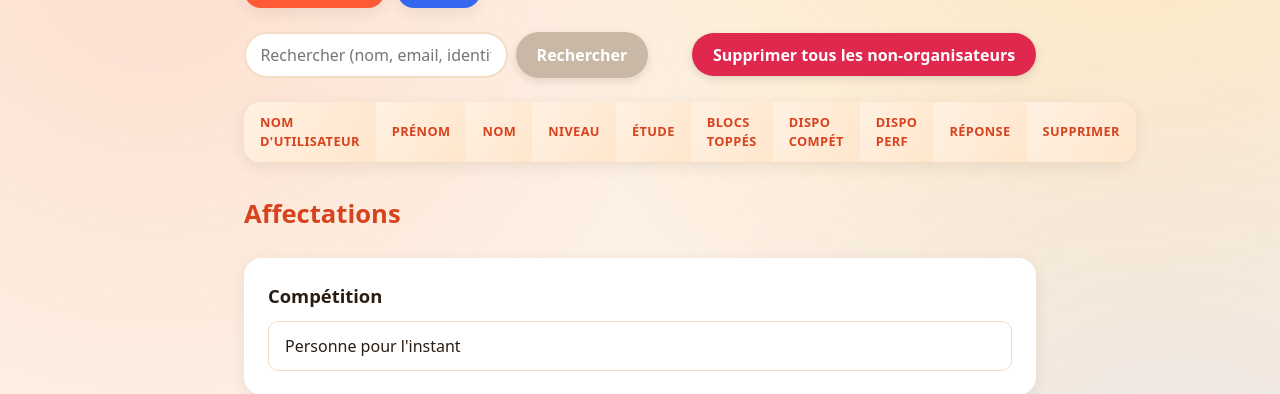
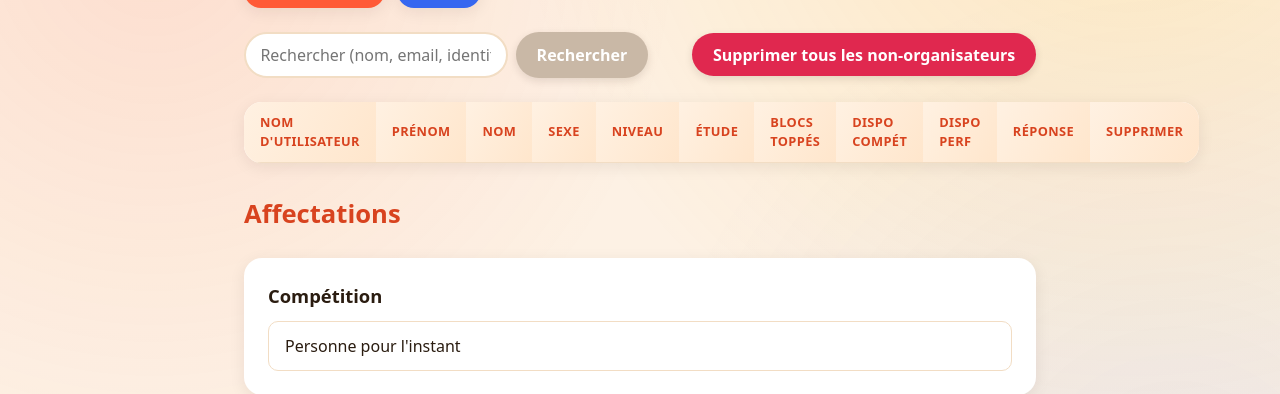
Before and after one commit to nathanmorael-eng/selection_blocs, a Django app: template config/boulders/templates/liste_users.html in a window 1280 px wide. Shown: the part 177-571 px from the top of the page. Run offline with Django 5.2, Linux system fonts and the light colour scheme; the template is opened without the code that fills it, so the values that code supplies are empty.

Commit message:
Amelioration

```diff
--- a/config/boulders/imports.py
+++ b/config/boulders/imports.py
@@ -7,7 +7,7 @@ from django.core.validators import validate_email
 from openpyxl.utils.exceptions import InvalidFileException
 
 from .models import User
-from .utils import generer_username, mot_de_passe_initial, normaliser_telephone
+from .utils import mot_de_passe_initial, normaliser_telephone
 
 # ordre attendu des colonnes dans le fichier Excel (a partir de la ligne 2)
 NB_COLONNES = 12
@@ -102,7 +102,7 @@ def importer_excel(fichier):
                 continue
 
         candidat = User(
-            username=generer_username(prenom or "", nom or ""),
+            username=email,
             email=email,
             first_name=(prenom or "").strip(),
             last_name=(nom or "").strip(),
--- a/config/boulders/templates/liste_users.html
+++ b/config/boulders/templates/liste_users.html
@@ -37,6 +37,15 @@
             <th>Prénom</th>
             <th>Nom</th>
             <th>
+                {% if tri_actuel == "sexe" %}
+                    <a href="?tri=-sexe&q={{ q|urlencode }}">Sexe ▲</a>
+                {% elif tri_actuel == "-sexe" %}
+                    <a href="?tri=sexe&q={{ q|urlencode }}">Sexe ▼</a>
+                {% else %}
+                    <a href="?tri=sexe&q={{ q|urlencode }}">Sexe</a>
+                {% endif %}
+            </th>
+            <th>
                 {% if tri_actuel == "niveau" %}
                     <a href="?tri=-niveau&q={{ q|urlencode }}">Niveau ▲</a>
                 {% elif tri_actuel == "-niveau" %}
@@ -75,6 +84,7 @@
             <td>{{ u.username }}</td>
             <td>{{ u.first_name }}</td>
             <td>{{ u.last_name }}</td>
+            <td>{{ u.get_sexe_display }}</td>
             <td>{{ u.get_niveau_display }}</td>
             <td>{{ u.get_annee_display }}</td>
             <td>{{ u.nb_blocs }}</td>
--- a/config/boulders/views.py
+++ b/config/boulders/views.py
@@ -7,12 +7,12 @@ from django.shortcuts import render, redirect, get_object_or_404
 from .forms import AjouterUserForm, BoulderForm, ImportExcelForm
 from .imports import FichierIllisible, importer_excel
 from .models import Boulder, Ascent, User
-from .utils import generer_username, mot_de_passe_initial
+from .utils import mot_de_passe_initial
 from .vcards import generer_vcf
 
 # whitelist des colonnes triables : on ne fait jamais confiance a une valeur
 # venue de l'URL pour construire un order_by() directement
-SORT_FIELDS = {"username", "nb_blocs", "niveau", "annee"}
+SORT_FIELDS = {"username", "nb_blocs", "niveau", "annee", "sexe"}
 
 GROUPE_VALUES = {value for value, _ in User.GROUPE_CHOICES}
 
@@ -189,7 +189,7 @@ def ajouter_user(request):
         form = AjouterUserForm(request.POST)
         if form.is_valid():
             candidat = form.save(commit=False)
-            candidat.username = generer_username(candidat.first_name, candidat.last_name)
+            candidat.username = candidat.email
             if candidat.date_naissance:
                 candidat.set_password(mot_de_passe_initial(candidat.date_naissance))
             else:
--- a/config/config/settings.py
+++ b/config/config/settings.py
@@ -22,10 +22,10 @@ BASE_DIR = Path(__file__).resolve().parent.parent
 # SECURITY WARNING: keep the secret key used in production secret!
 
 
-ALLOWED_HOSTS = ["bblocs.pythonanywhere.com"]
+ALLOWED_HOSTS = ["bblocs.pythonanywhere.com", "127.0.0.1"]
 SECRET_KEY = 'smW9LgScEzVFNKxmdF5-t_21TPKzH7CdPrqFkFJDCLVFFY8q61Ssxl_lepWPMfG_2T8'
 # SECURITY WARNING: don't run with debug turned on in production!
-DEBUG = False
+DEBUG = True
 
 
 # Application definition
```
Also changed, not shown: config/boulders/utils.py (+0 -16 lines), config/boulders/migrations/0009_username_egal_email.py (added).
